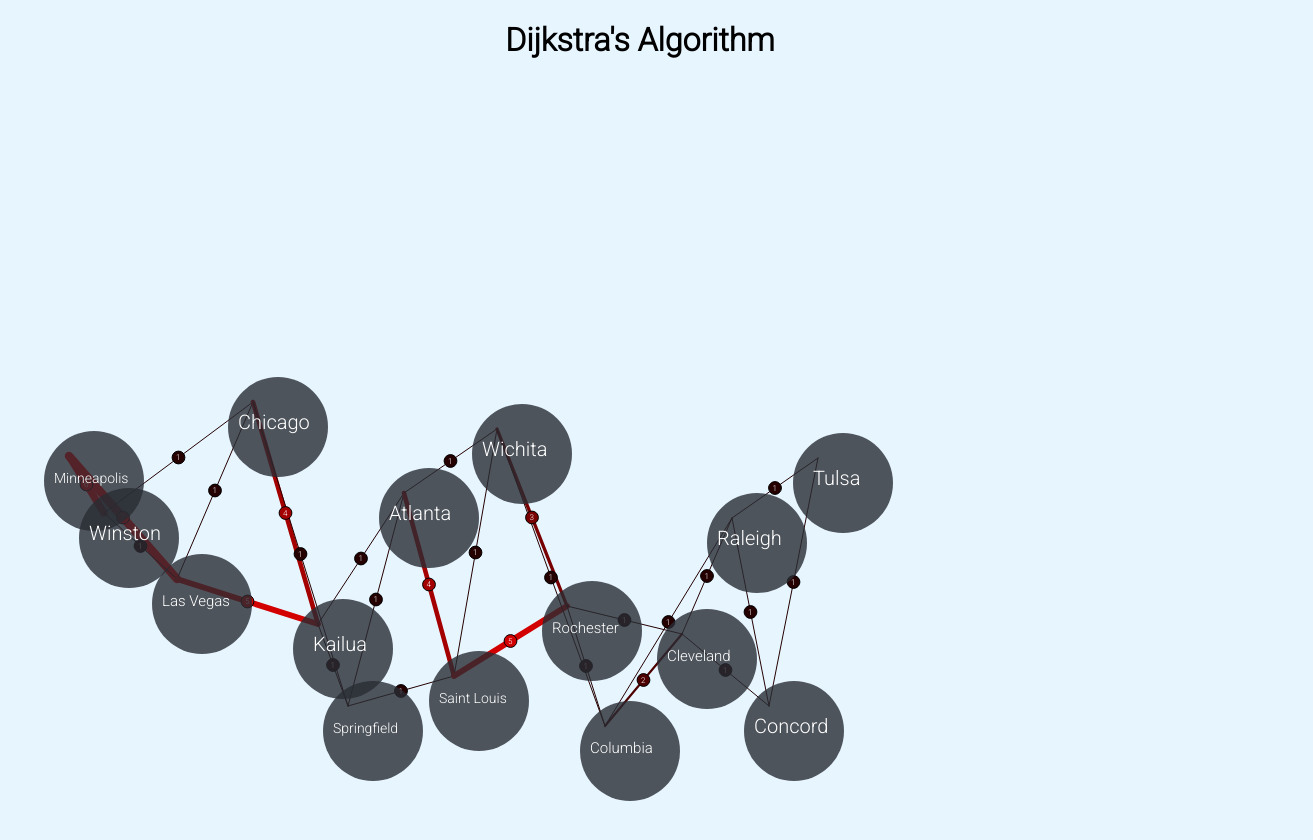
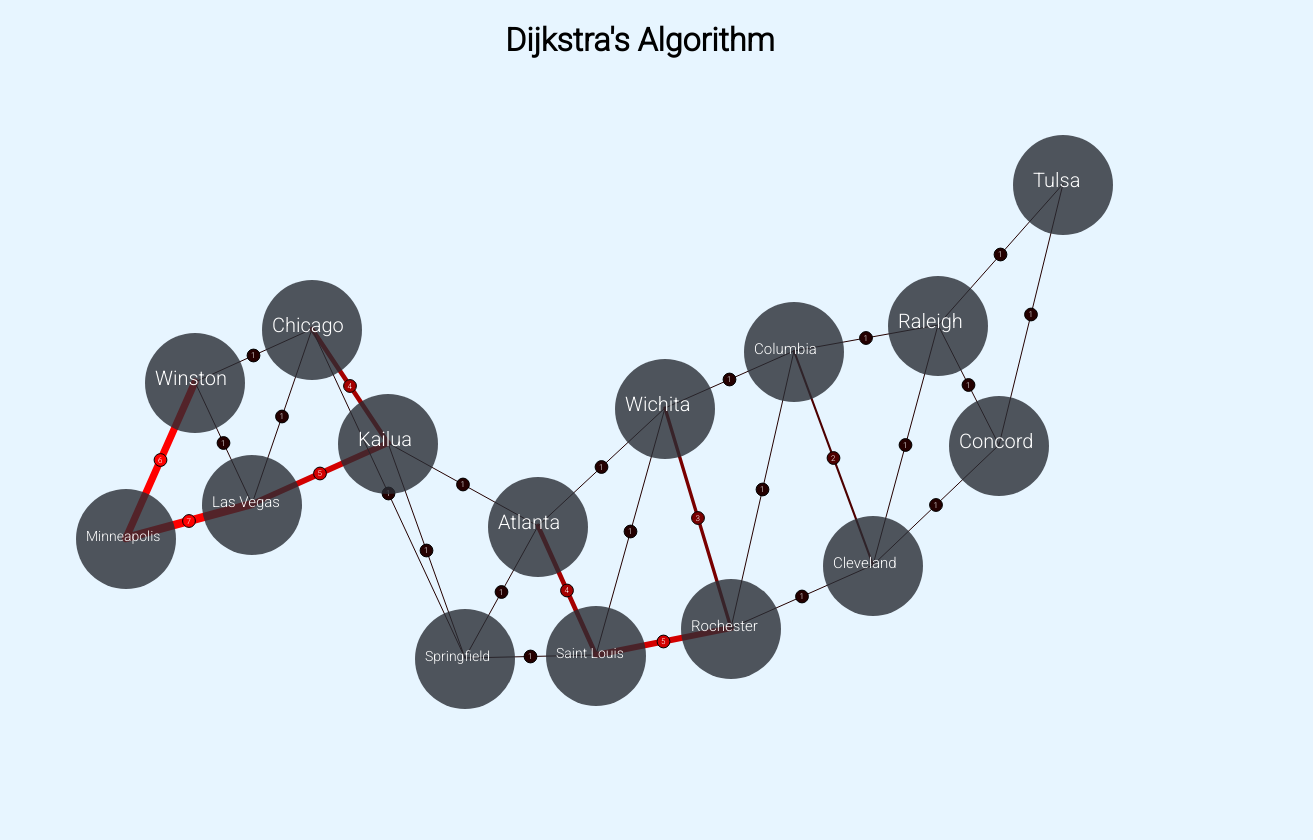
Before and after one commit to rscarbel/dijkstras-algorithm, a React (Create React App) app: page / in a window 1280 px wide. Shown: the top 840 px of the page, 1313 px wide, since content can reach past the window. Built offline with nearby package versions, Linux system fonts and the light colour scheme.

Commit message:
enlarged nodes

```diff
--- a/src/components/GraphDisplay.js
+++ b/src/components/GraphDisplay.js
@@ -8,10 +8,10 @@ const GraphDisplay = () => {
 
   const generateNumber = (max,min) => Math.ceil((Math.random() * (max - min + 1)) + min);
 
-  //I subtracted 50 to account for the title text
-  let height = window.innerHeight - 50;
+  //I subtracted 100 to account for the title text
+  let height = window.innerHeight - 100;
 
-  let horizontalSpacing = (window.innerWidth / nodes.length) - (50 / nodes.length)
+  let horizontalSpacing = (window.innerWidth / nodes.length) - (100 / nodes.length)
 
   let xCoordinate = 0;
 
@@ -24,14 +24,14 @@ const GraphDisplay = () => {
   return <>
     {console.log(randomGraph)}
     {nodes.forEach(e => {
-      //verticalChange must be at least 50, because that is the height of the nodes
-      let verticalChange = generateNumber((height/3),50)
+      //verticalChange must be at least 100, because that is the height of the nodes
+      let verticalChange = generateNumber((height / 2.5),100)
       //keep nodes from being created above the top of the page
-      if ((yCoordinate - verticalChange) < 50) {
+      if ((yCoordinate - verticalChange) < 100) {
         yCoordinate += verticalChange;
       }
       //keep nodes from being created below the bottom of the page
-      else if ((yCoordinate + verticalChange) > (height - 50)){
+      else if ((yCoordinate + verticalChange) > (height - 100)){
         yCoordinate -= verticalChange;
       } else {
         if (generateNumber(1,0)) {
@@ -41,7 +41,7 @@ const GraphDisplay = () => {
         }
       }
 
-      xCoordinate += generateNumber(horizontalSpacing,26);
+      xCoordinate += generateNumber(horizontalSpacing,56);
 
       domNodes.push(<Node key={e} name={e} x={xCoordinate} y={yCoordinate} />)
 
@@ -58,17 +58,17 @@ const GraphDisplay = () => {
 
           //incomingNodes isn't a connection, so I need to remove it
           connectedNodes.splice(connectedNodes.indexOf('incomingNodes'),1);
-          //I added 25 to the starting x & y values to place it in the center of the circle
-          let startingX = parseInt(e.props.x) + 25;
-          let startingY = parseInt(e.props.y) + 25;
+          //I added 50 to the starting x & y values to place it in the center of the circle
+          let startingX = parseInt(e.props.x) + 50;
+          let startingY = parseInt(e.props.y) + 50;
 
           connectedNodes.forEach(i => {
 
             const weight = randomGraph.nodes[e.props.name][i];
 
-            let endingX = parseInt(domNodesByKey[i].x) + 25;
+            let endingX = parseInt(domNodesByKey[i].x) + 50;
 
-            let endingY = parseInt(domNodesByKey[i].y) + 25;
+            let endingY = parseInt(domNodesByKey[i].y) + 50;
 
             //Check if the key is aready there
             //then check to see if a line has already been drawn in the reverse direction
```
